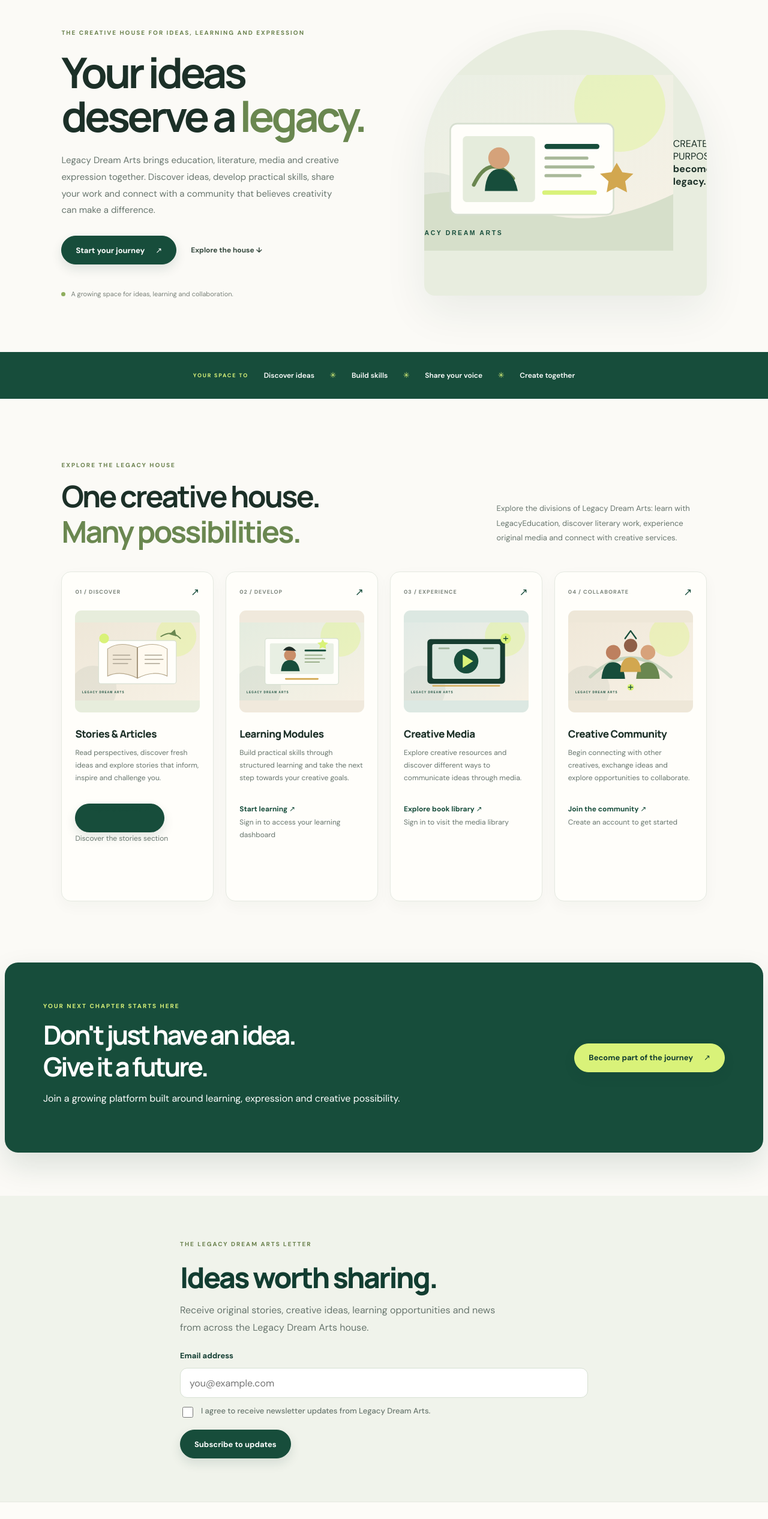
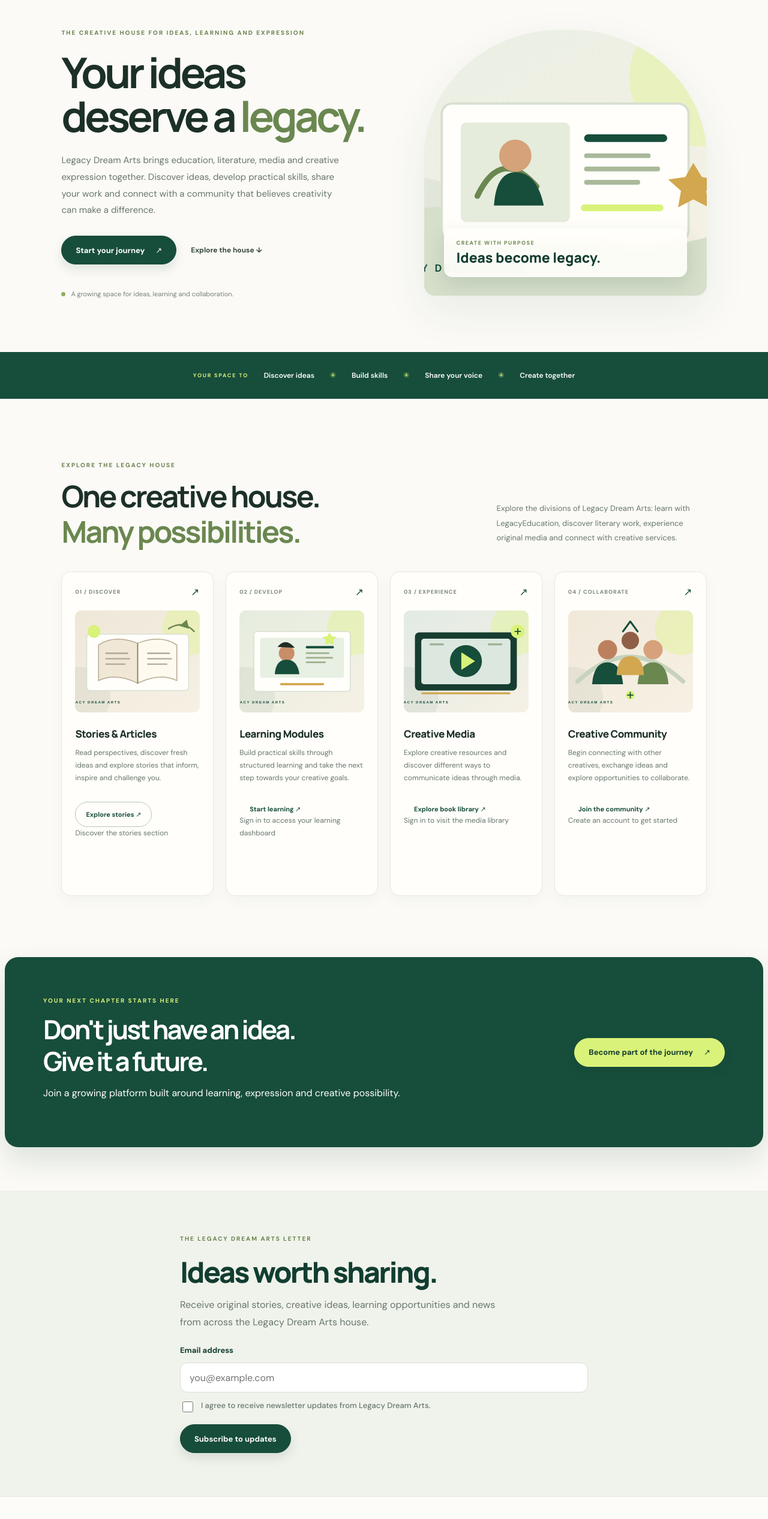
Before and after one commit to lwangaenglish10-gif/legacyeducation, a React (Vite) app in the folder frontend/: page / in a window 1280 px wide. Shown: the part 120-2653 px from the top of the page at 60% size. Built offline with nearby package versions, Linux system fonts and the light colour scheme; no server answers.

Commit message:
Polish action buttons, social links and visual storytelling

```diff
--- a/frontend/src/App.css
+++ b/frontend/src/App.css
@@ -975,3 +975,117 @@ a {
   .hero h1 { font-size: 42px; }
   .button { padding: 0 17px; }
 }
+
+
+/* Story-led imagery, accessible buttons and social actions */
+.button, .feature-link, .division-action, .social-links a {
+  border-radius: 999px;
+  text-decoration: none;
+  transition: transform .2s ease, box-shadow .2s ease, background .2s ease, color .2s ease;
+}
+.button:hover, .feature-link:hover, .division-action:hover, .social-links a:hover {
+  transform: translateY(-2px);
+}
+.button-outline {
+  min-height: 42px;
+  padding: 0 17px;
+  background: transparent;
+  border: 1px solid #b9c8b0;
+  color: var(--green);
+  box-shadow: none;
+}
+.button-outline:hover {
+  background: #edf3e8;
+  border-color: var(--green);
+  color: var(--green-dark);
+}
+.feature-link {
+  display: inline-flex;
+  align-items: center;
+  justify-content: center;
+  padding: 0 17px;
+  font-size: 11px;
+}
+.hero-art-photo {
+  display: block;
+  background: #e8eddf;
+}
+.hero-art-photo > img {
+  width: 100%;
+  height: 100%;
+  display: block;
+  object-fit: cover;
+}
+.hero-image-caption {
+  position: absolute;
+  left: 7%;
+  right: 7%;
+  bottom: 7%;
+  padding: 17px 20px;
+  display: grid;
+  gap: 5px;
+  background: rgba(255,254,250,.92);
+  border: 1px solid rgba(255,255,255,.8);
+  border-radius: 14px;
+  box-shadow: 0 12px 32px rgba(18,61,49,.12);
+  backdrop-filter: blur(10px);
+}
+.hero-image-caption span {
+  color: #6a8750;
+  font-size: 9px;
+  font-weight: 800;
+  letter-spacing: 1.5px;
+}
+.hero-image-caption strong {
+  color: var(--green-dark);
+  font: 800 clamp(16px,2vw,23px)/1.2 'Manrope',sans-serif;
+}
+.feature-illustration {
+  padding: 0;
+  background: #edf1e8;
+}
+.feature-illustration img {
+  display: block;
+  width: 100%;
+  height: 100%;
+  object-fit: cover;
+  transition: transform .45s ease;
+}
+.feature-card:hover .feature-illustration img {
+  transform: scale(1.045);
+}
+.social-links {
+  display: flex;
+  flex-wrap: wrap;
+  align-items: center;
+  gap: 9px !important;
+}
+.footer .social-links a {
+  display: inline-flex;
+  align-items: center;
+  min-height: 38px;
+  padding: 0 14px;
+  border: 1px solid #dce4d7;
+  border-radius: 999px;
+  background: #fffefa;
+  color: var(--green);
+  font-size: 11px;
+  font-weight: 700;
+}
+.footer .social-links a:hover {
+  background: var(--green);
+  border-color: var(--green);
+  color: white;
+}
+.button:focus-visible, .social-links a:focus-visible, .feature-link:focus-visible {
+  outline: 3px solid rgba(106,135,80,.5);
+  outline-offset: 3px;
+}
+@media (prefers-reduced-motion: reduce) {
+  .button, .feature-link, .division-action, .social-links a, .feature-illustration img {
+    transition: none;
+  }
+  .button:hover, .feature-link:hover, .division-action:hover {
+    transform: none;
+  }
+}
```
